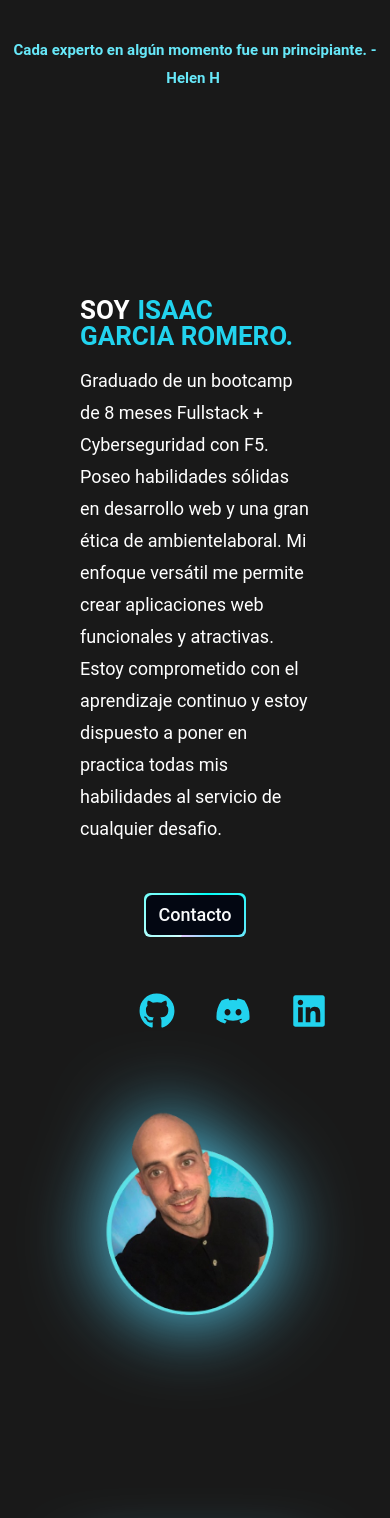
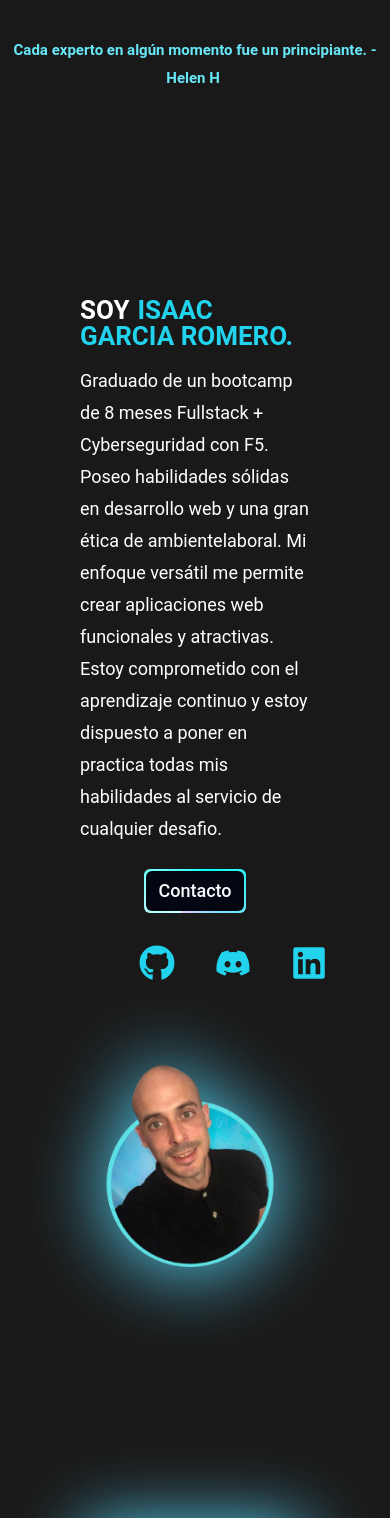
Before and after one commit to Isarok/Portfolio-Isaac, a React (Vite) app: page / in a window 390 px wide. Shown: the top 1518 px of the page. Built offline with nearby package versions, Linux system fonts and the light colour scheme; some icons are missing.

Commit message:
feature/desing_deletedErrorWithGithub

```diff
--- a/src/components/Main.jsx
+++ b/src/components/Main.jsx
@@ -55,7 +55,7 @@ const Main = () => {
 
 
             >
-              <span className="relative inline-block overflow-hidden my-6 rounded-md p-[2px]">
+              <span className="relative inline-block overflow-hidden my-0 rounded-md p-[2px]">
                   <span className="absolute inset-[-100%] animate-[spin_2s_linear_infinite] bg-[conic-gradient(from_90deg_at_50%_50%,#D6FFFE_0%,#00FFF7_50%,#E2CBFF_100%)]" />
                    <div
                     className="inline-flex h-full w-full cursor-pointer items-center justify-center rounded-md bg-gray-950  px-3 py-1 text-md font-medium text-gray-50 backdrop-blur-3xl
@@ -71,7 +71,7 @@ const Main = () => {
                      </a>
                   </div>
               </span>
-              <ul className="flex justify-around m-4 md:m-0 gap-x-10 gap-y-4">
+              <ul className="flex justify-around m-4 md:m-0 gap-x-10 gap-y-2">
                 <li>
                 <a
                   href="https://docs.google.com/document/d/1pF7dyoWNfUFHGvCdg0XtNNPOKMay5a6l/edit?usp=sharing&ouid=105822291999599368082&rtpof=true&sd=true"
@@ -119,7 +119,6 @@ const Main = () => {
             className="flex-1 max-w-[220px] lg:max-w-[280px] xl:max-w-[280px] 2xl:max-w-[460px] lg:mx-0
             md:max-w-[280px] md:flex-row "
           >
-
               <img
                 src={img}
                 alt="Yo sonriendo a la cámara"
@@ -129,10 +128,7 @@ const Main = () => {
                   filter:
                   "drop-shadow(0px 4.42184px 39.23px rgba(89, 219, 297, 1))",
                 }}
-
-
               />
-
           </motion.div>
         </div>
       </div>
--- a/src/components/Project.jsx
+++ b/src/components/Project.jsx
@@ -42,7 +42,7 @@ const Project = () => {
 
                          2xl:text-xl ">
               Puedes verlos acontinuación. Usamos metodologia scrum, control de
-              versiones GitHub y Git Bash para llevarlos a cabo. Despliegue en
+              versiones Git para llevarlos a cabo. Despliegue en
               githubpages, vercel y netlify.
             </p>
           </div>
```
